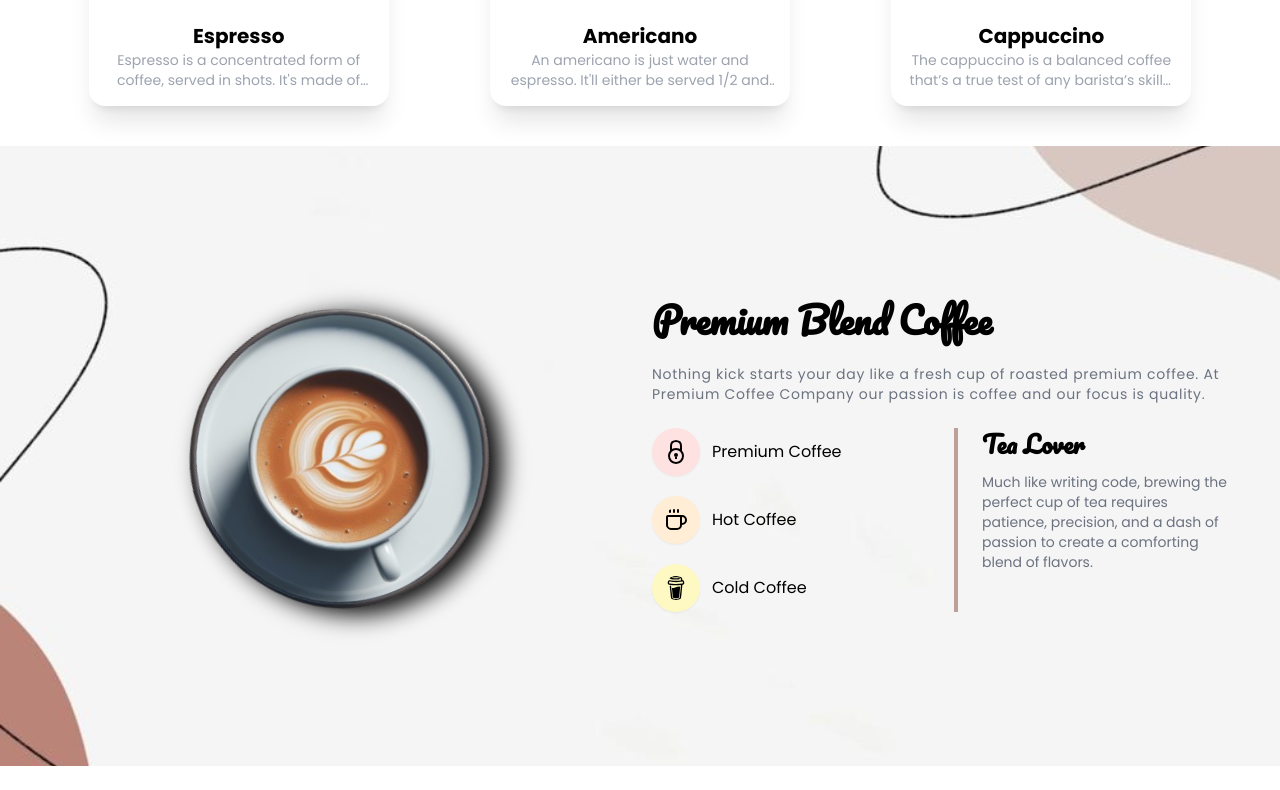
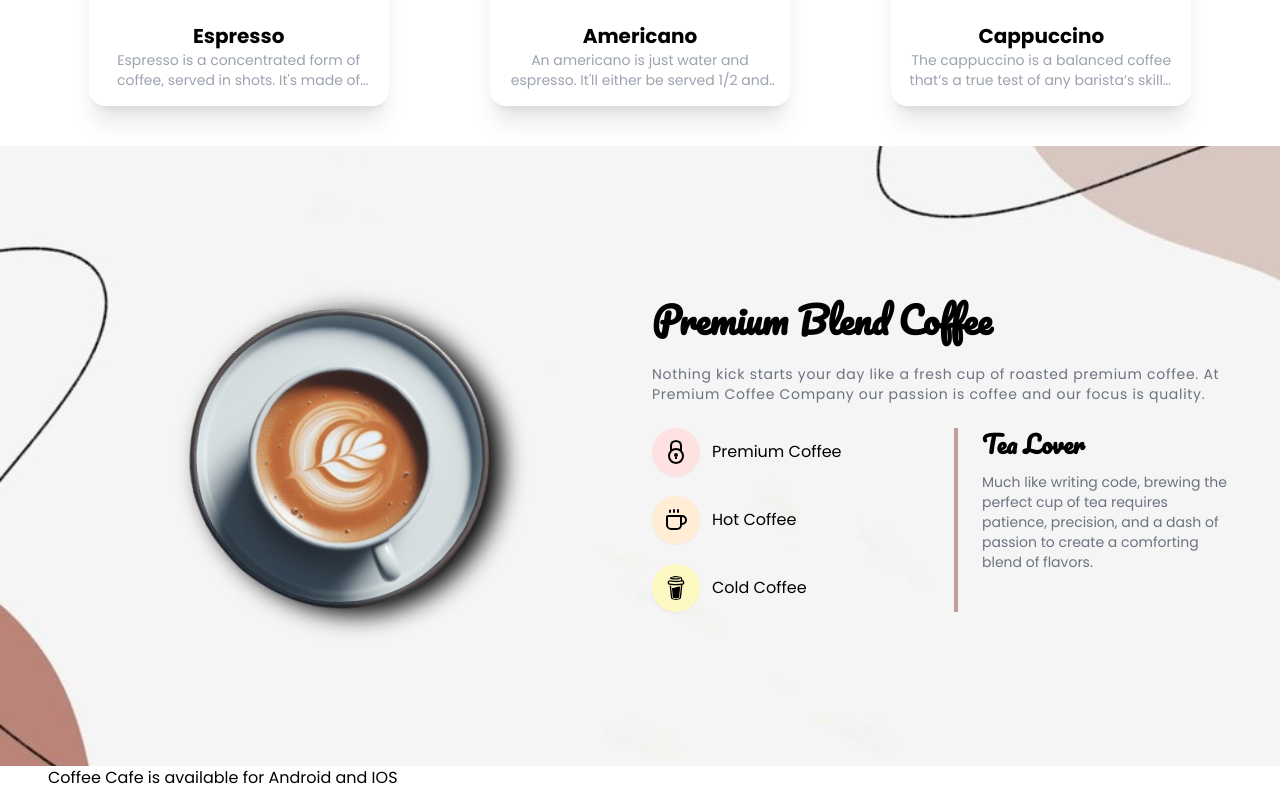
Before and after one commit to aadarshraj02/Coffee-cafe, a React (Vite) app: page / in a window 1280 px wide. Shown: the part 944-1734 px from the top of the page. Before the commit the page ends 1710 px from the top, so only its background shows below. Built offline with nearby package versions, Linux system fonts and the light colour scheme; a web font is replaced by a local one.

Commit message:
added a h1

```diff
--- a/src/components/AppStore.jsx
+++ b/src/components/AppStore.jsx
@@ -12,7 +12,11 @@ const AppStore = () => {
     <>
       <div>
         <div className="container">
-          <div className="grid grid-cols-1 sm:grid-cols-2 gap-4 items-center"></div>
+          <div className="grid grid-cols-1 sm:grid-cols-2 gap-4 items-center">
+            <div>
+              <h1>Coffee Cafe is available for Android and IOS</h1>
+            </div>
+          </div>
         </div>
       </div>
     </>
```
